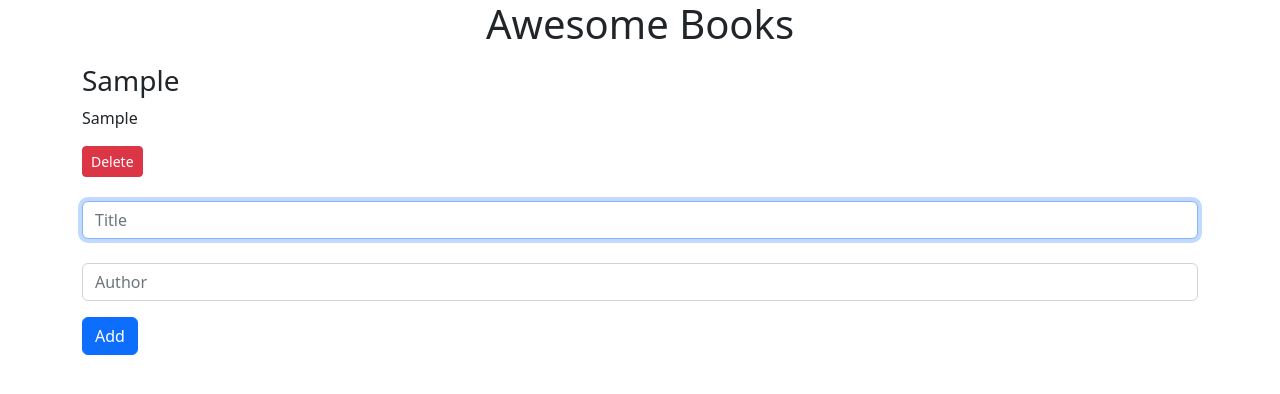
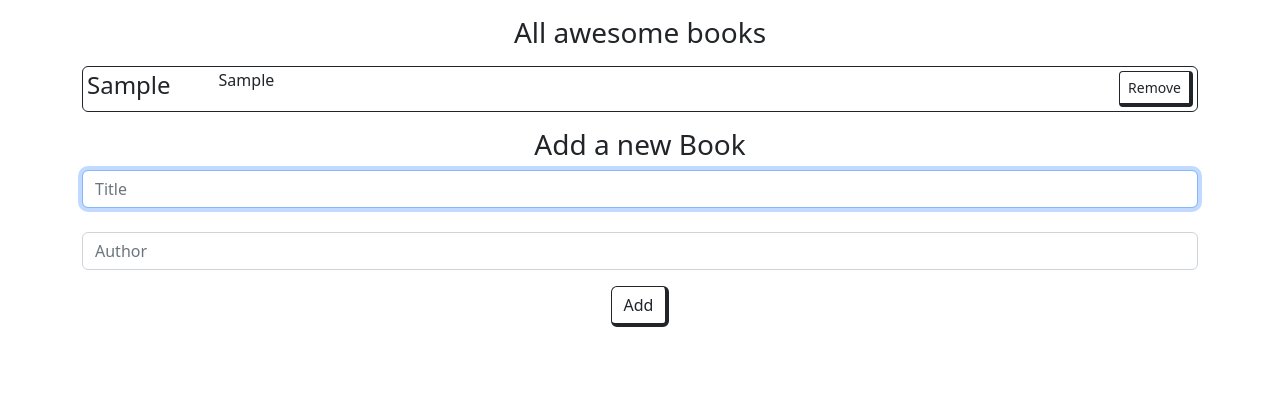
Before and after one commit to manq2010/books-javascript, a website: page index.html in a window 1280 px wide. Both pictures are taken after typing "Sample", "Sample" into the empty fields and a click on the button "Add". Drawn offline with nearby package versions, Linux system fonts and the light colour scheme.

Commit message:
Add styling

```diff
--- a/index.html
+++ b/index.html
@@ -7,22 +7,24 @@
     <meta name="viewport" content="width=device-width, initial-scale=1.0">
     <link href="https://cdn.jsdelivr.net/npm/bootstrap@5.2.2/dist/css/bootstrap.min.css" rel="stylesheet"
         integrity="sha384-Zenh87qX5JnK2Jl0vWa8Ck2rdkQ2Bzep5IDxbcnCeuOxjzrPF/et3URy9Bv1WTRi" crossorigin="anonymous">
-        <script src="js/index.js" defer></script>
+    <script src="js/index.js" defer></script>
     <title>Awesome books: plain JavaScript with objects</title>
 </head>
 
 <body>
     <div class="container">
-        <h1 class="text-center">
-            Awesome Books
-        </h1>
 
-        <div class="container-books mt-3">
+        <h3 class="text-center mt-3">
+            All awesome books
+        </h>
+        <div class="container-books mt-3 border border-dark rounded d-flex flex-column"></div>
 
-        </div>
+        <h3 class="text-center mt-3">
+            Add a new Book
+        </h2>
 
-        <form id="book-form">
-            <div class="">
+        <form class="text-center" id="book-form">
+            <div class="d-flex justify-content-center ">
                 <label for="title" class='form-label'></label>
                 <input type="text" id="title" class="form-control" placeholder="Title" required>
             </div>
@@ -30,9 +32,8 @@
                 <label for="author" class='form-label'></label>
                 <input type="text" id="author" class="form-control" placeholder="Author" required>
             </div>
-            <button type="submit" class="btn btn-primary mt-3">Add</button>
+            <button type="submit" class="justify-content-end btn btn-outline-dark mt-3 border-end border-bottom border-4 border-dark">Add</button>
         </form>
-
 
     </div>
 </body>
--- a/js/index.js
+++ b/js/index.js
@@ -7,9 +7,8 @@ class Book {
 
 const forLs = [];
 
-  /* eslint max-classes-per-file: ["error", 2] */
+class DisplayBook {
 
-  class DisplayBook {
   static addBook(newBook, index) {
     const library = document.querySelector('.container-books');
     if (!localStorage.getItem('books')) {
@@ -17,15 +16,18 @@ class Book {
       noBook.innerHTML = 'No books in library';
       library.appendChild(noBook);
     }
+
     const container = document.createElement('div');
     container.classList.add('book');
     container.classList.add('flex');
     container.innerHTML = `
-      <div class="book-details">
-       <h3>${newBook.title}</h3>
-       <p>${newBook.author}</p>
+      <div class="book-details d-flex flex-row m-1 justify-content-between">
+       <div class=" d-flex flex-row">
+       <h4>${newBook.title}</h4>
+       <p class="ps-5 h6">${newBook.author}</p>
        </div>
-       <button class="btn btn-danger btn-sm delete" data-remove=${index}>Delete</button>
+       <button class="btn btn-outline-dark btn-sm delete border-end border-bottom border-4 border-dark" data-remove=${index}>Remove</button>
+       </div>
        `;
     library.appendChild(container);
 
@@ -54,6 +56,7 @@ class Book {
     } else {
       localStorage.setItem('books', JSON.stringify(forLs));
     }
+
     const deleteBtn = document.querySelectorAll('.delete');
     deleteBtn.forEach((btn) => {
       btn.addEventListener('click', (e) => {
@@ -98,163 +101,3 @@ class Book {
 });
 
 DisplayBook.getLs();
-
-
-
-
-
-
-
-// // Array Constructor
-// class BookList {
-//   constructor(author, title) {
-//     this.author = author;
-//     this.title = title;
-//   }
-
-// }
-
-// // const booksObject = {};
-
-// // Storage Functions
-
-// class Storage {
-
-//   static getBooks = () => {
-//     let books;
-//     if (localStorage.getItem('books') === null) {
-//       books = [];
-//     } else {
-//       books = JSON.parse(localStorage.getItem('books'));
-//     }
-//     return books;
-//   };
-
-//   static addBookStr = (book) => {
-//     const books = Storage.getBooks();
-//     books.push(book);
-//     localStorage.setItem('books', JSON.stringify(books));
-//   };
-
-//   static deleteBookStr = (bookIndex) => {
-//     const books = Storage.getBooks();
-
-//     books.forEach((book, index) => {
-//       if (bookIndex === index) {
-//         books.splice(index, 1);
-//       }
-//     });
-//     localStorage.setItem('books', JSON.stringify(books));
-//   };
-
-// }
-
-// // Array UI
-// class UserInterface {
-//   static renderBooks = () => {
-//     const booksDisp = Storage.getBooks();
-//     const books = booksDisp;
-//     books.forEach((book) => UserInterface.addBook(book));
-//   };
-
-//   static addBook = (book) => {
-//     const list = document.querySelector('.container-books');
-//     const div = document.createElement('div');
-//     div.classList.add('list-container');
-
-//     div.innerHTML = `
-//         <h3>${book.title}</h3>
-//         <p>${book.author}</p>
-//         <a href="" class="btn btn-danger btn-sm remove"> Remove </a>
-//         <hr> `;
-
-//     list.appendChild(div);
-//   };
-
-//   static deleteBookList = (element) => {
-//     if (element.classList.contains('remove')) {
-//       element.parentElement.remove();
-//     }
-//   };
-
-//   static clearFormInputs = () => {
-//     title.value = '';
-//     author.value = '';
-//   };
-// };
-
-// //Event renderBooks
-// document.addEventListener('DOMContentLoaded', UserInterface.renderBooks);
-
-// // const addBook = (book) => {
-// //   const list = document.querySelector('.container-books');
-// //   const div = document.createElement('div');
-// //   div.classList.add('list-container');
-// //   list.appendChild(div);
-
-// //   div.innerHTML = `
-// //   <h3>${book.title}</h3>
-// //   <p>${book.author}</p>
-// //   <a href="" class="btn btn-danger btn-sm remove"> Remove </a>
-// //   <hr> `;
-// // };
-
-// const title = document.querySelector('#title');
-// const author = document.querySelector('#author');
-
-// // const clearFormInputs = () => {
-// //   title.value = '';
-// //   author.value = '';
-// // };
-
-// // const deleteBookList = (element) => {
-// //   if (element.classList.contains('remove')) {
-// //     element.parentElement.remove();
-// //   }
-// // };
-
-// // Events: Display Books
-
-// // books.forEach((book) => BookList.addBook(book));
-
-// // Event: add a book
-
-// const formBook = document.querySelector('#book-form');
-
-// formBook.addEventListener('submit', (e) => {
-//   e.preventDefault();
-//   //   booksObject.title = title.value;
-//   //   booksObject.author = author.value;
-
-//   const booksObject = new BookList(author.value, title.value);
-
-//   console.log(booksObject)
-//   // validation and Alerts
-//   if (title.value === '' || author.value === '') {
-//     //
-//   } else {
-//     // add book to defined array
-//     UserInterface.addBook(booksObject);
-
-//     // add book to storage
-//     Storage.addBookStr(booksObject);
-//     // clear form
-//     UserInterface.clearFormInputs();
-//   }
-
-//   // window.location.reload();
-// });
-
-// // remove a book
-
-// const remove = document.querySelectorAll('.list-container');
-
-// remove.forEach((deleteBook, index) => {
-//   deleteBook.addEventListener('click', (e) => {
-//     e.preventDefault();
-//     UserInterface.deleteBookList(e.target);
-//     Storage.deleteBookStr(index);
-//     // window.location.reload();
-//     console.log('click');
-//   });
-// });
```
Lines whose indentation alone changed are shown as unchanged.
